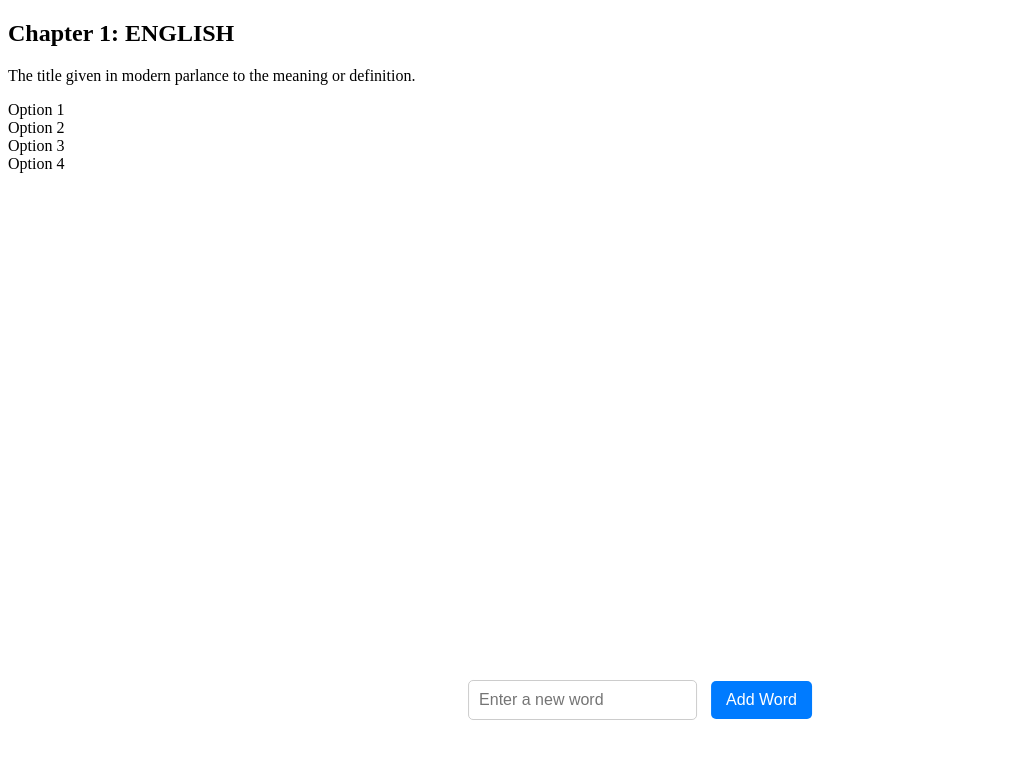
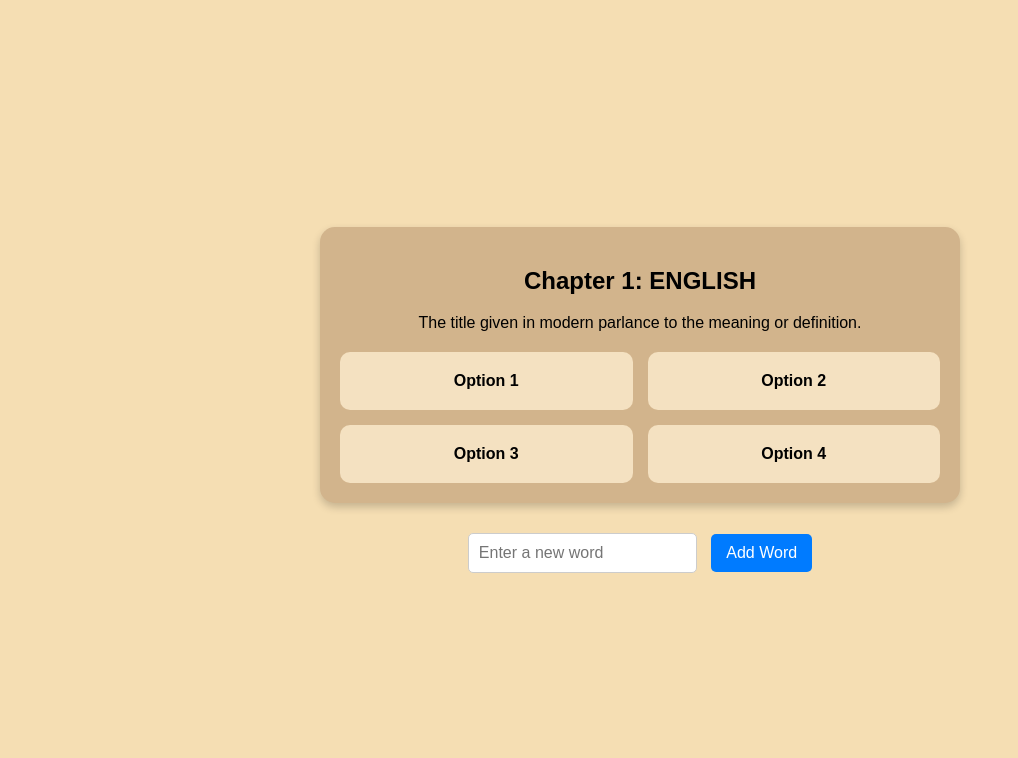
Before and after one commit to ARPROGAM/Improve-active-vocab, a plain HTML site: page index.html in a window 1280 px wide. Shown: the whole page, without its empty margins (0-1018 px from the left). Drawn offline with Linux system fonts and the light colour scheme.

Commit message:
Update styles.css

```diff
--- a/styles.css
+++ b/styles.css
@@ -1,10 +1,50 @@
-/* Other styles */
+body {
+    margin: 0;
+    font-family: Arial, sans-serif;
+    display: flex;
+    flex-direction: column;
+    justify-content: center;
+    align-items: center;
+    height: 100vh;
+    background-color: #f5deb3; /* Light golden background similar to the image */
+}
+
+.quiz-container {
+    background-color: #d2b48c; /* Tan color similar to parchment */
+    border-radius: 15px;
+    padding: 20px;
+    width: 70%;
+    max-width: 600px;
+    box-shadow: 0 4px 8px rgba(0, 0, 0, 0.2);
+}
+
+.question {
+    text-align: center;
+    margin-bottom: 20px;
+}
+
+.options {
+    display: grid;
+    grid-template-columns: 1fr 1fr;
+    gap: 15px;
+}
+
+.option {
+    background-color: #f4e1c1;
+    border-radius: 10px;
+    padding: 20px;
+    text-align: center;
+    cursor: pointer;
+    font-weight: bold;
+    transition: background-color 0.3s;
+}
+
+.option:hover {
+    background-color: #e0c69b;
+}
 
 .word-form {
-    position: absolute;
-    bottom: 10%;
-    left: 50%;
-    transform: translateX(-50%);
+    margin-top: 30px;
     text-align: center;
 }
 
```
